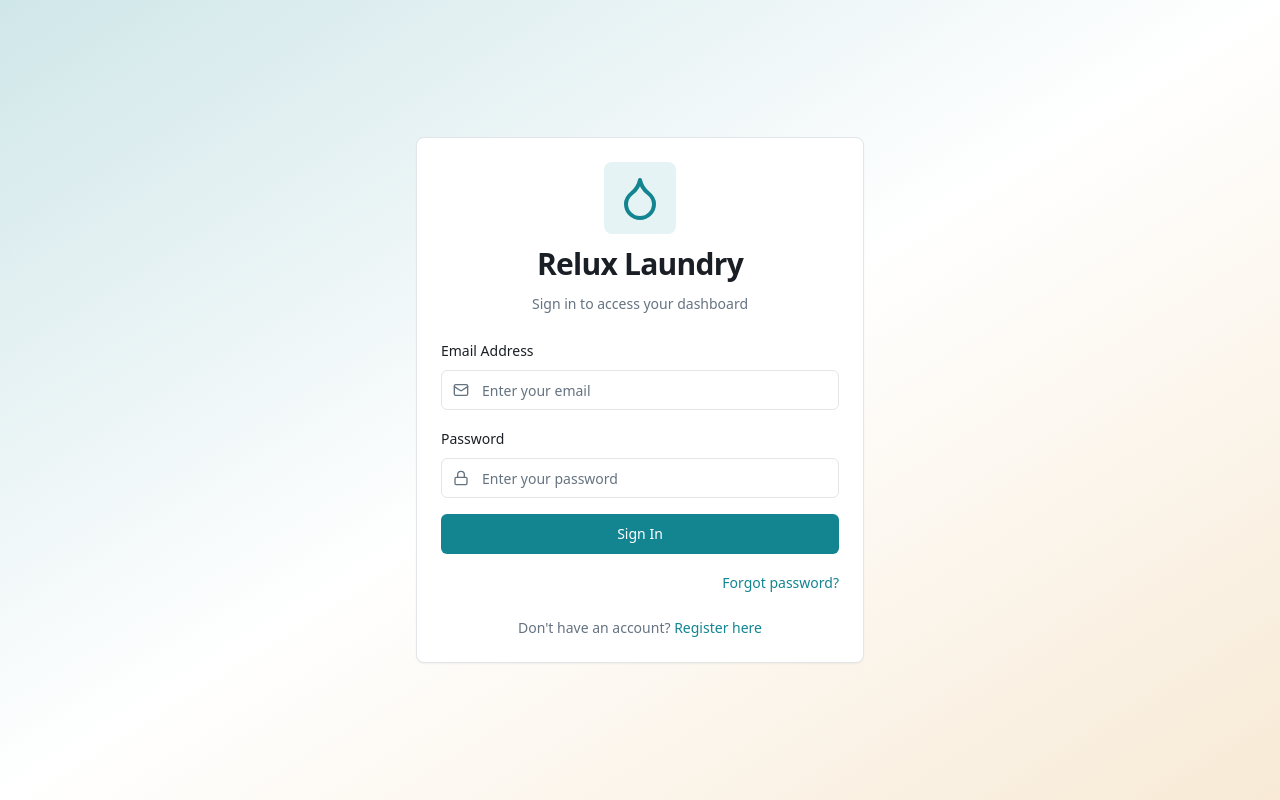
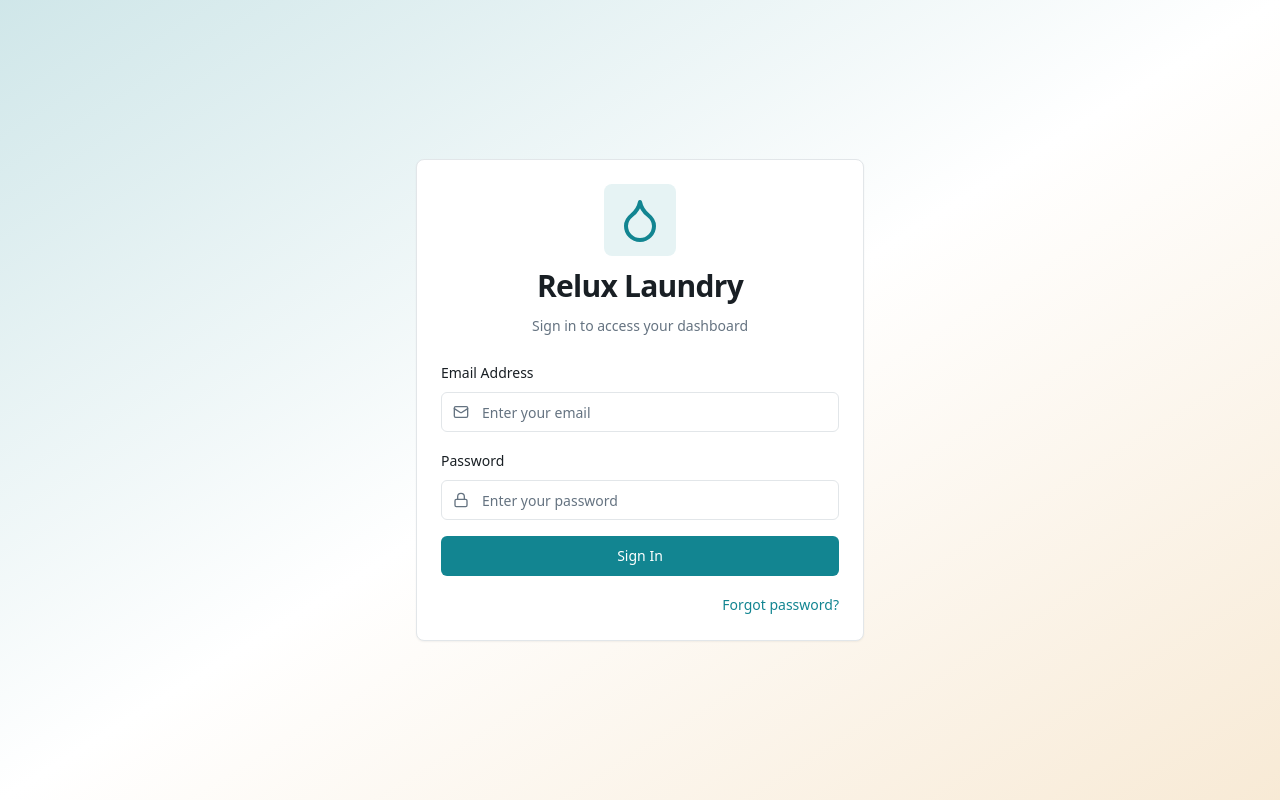
Before and after one commit to Godswill18/relux-admin, a React (Vite) app: page /login in a window 1280 px wide. Built offline with nearby package versions, Linux system fonts and the light colour scheme; no server answers.

Commit message:
signup removed

```diff
--- a/src/App.tsx
+++ b/src/App.tsx
@@ -106,7 +106,7 @@ const App = () => (
               PUBLIC ROUTES
           =================================================================== */}
           <Route path="/login" element={<Login />} />
-          <Route path="/signup" element={<Signup />} />
+          {/* <Route path="/signup" element={<Signup />} /> */}
           <Route path="/forgot-password" element={<ForgotPassword />} />
           <Route path="/unauthorized" element={<UnauthorizedPage />} />
 
--- a/src/pages/auth/Login.tsx
+++ b/src/pages/auth/Login.tsx
@@ -174,12 +174,12 @@ export default function Login() {
             <p>Manager: manager@reluxlaundry.com / manager123</p>
             <p>Staff: staff@reluxlaundry.com / staff123</p>
           </div> */}
-          <div className="mt-6 text-center text-sm">
+          {/* <div className="mt-6 text-center text-sm">
             <span className="text-muted-foreground">Don't have an account? </span>
             <Link to="/signup" className="text-primary hover:underline font-medium">
               Register here
             </Link>
-          </div>
+          </div> */}
         </CardContent>
       </Card>
     </div>
```
